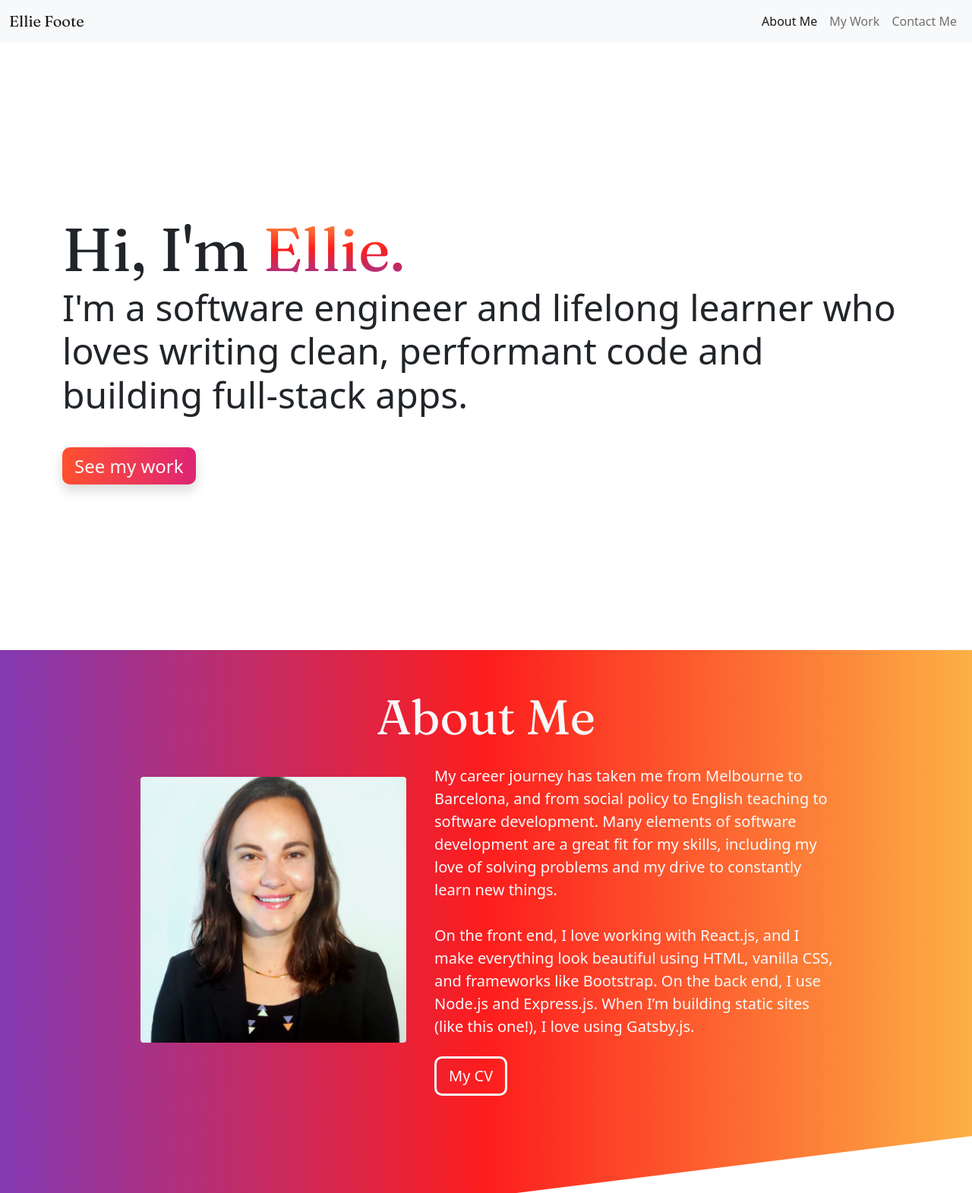
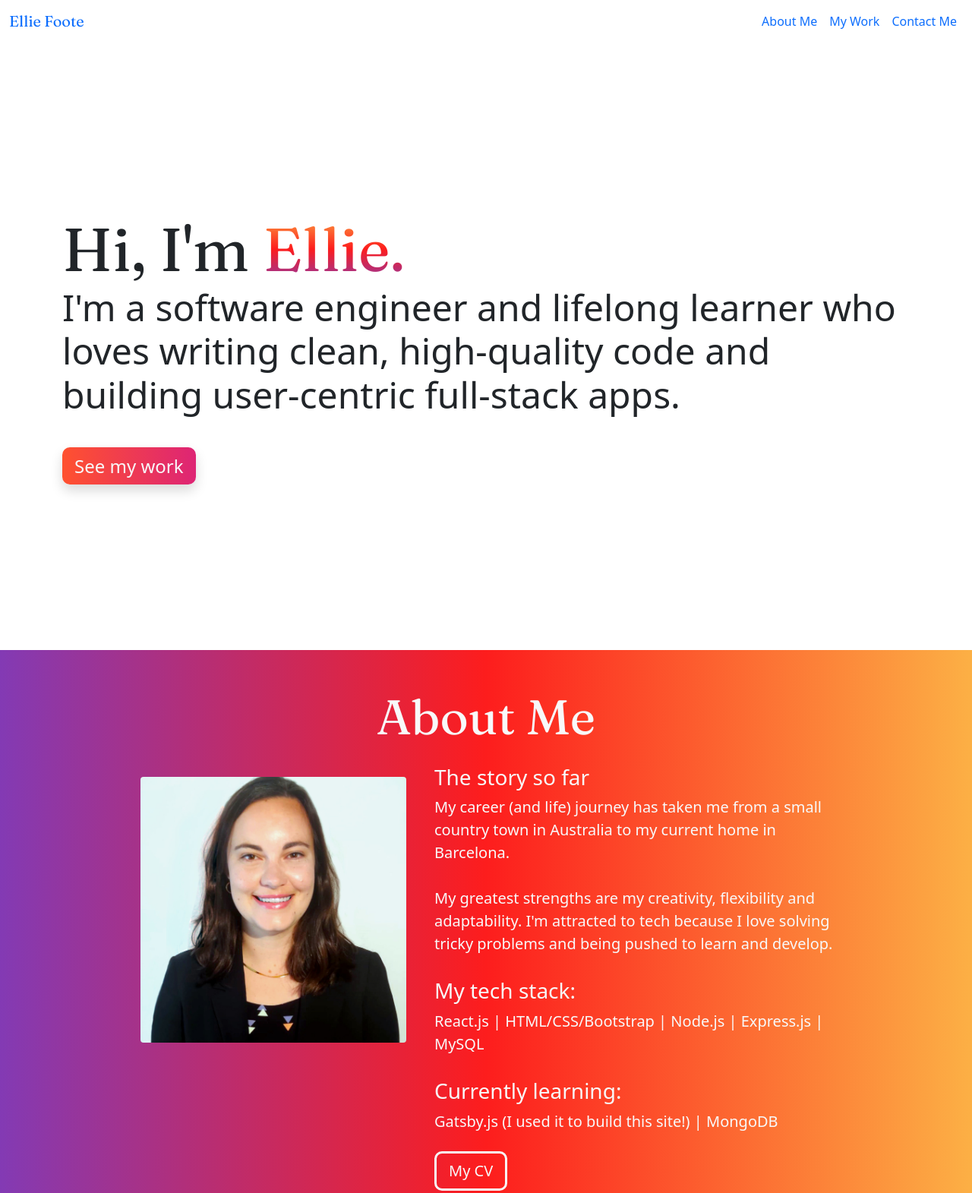
Before and after one commit to elliefoote/portfolio-old, a Gatsby site: page / in a window 1280 px wide. Shown: the top 1571 px of the page at 76% size. Built offline with nearby package versions, Linux system fonts and the light colour scheme; Gatsby itself is replaced by a stand-in of ours.

Commit message:
about me section updates

```diff
--- a/src/components/AboutMe.js
+++ b/src/components/AboutMe.js
@@ -1,7 +1,7 @@
 import * as React from "react"
 import { StaticImage } from "gatsby-plugin-image";
 import EllieWork from '../images/Ellie_Work1.jpg';
-
+import EllieFooteCV from '../images/EllieFooteCV.pdf';
 
 const AboutMe = () => {
   return (
@@ -24,11 +24,15 @@ const AboutMe = () => {
 
         </div>
 
-        <div className="col-md-7 fs-5 d-flex flex-column justify-content-center align-items-center pe-3">
-        My career journey has taken me from Melbourne to Barcelona, and from social policy to English teaching to software development. Many elements of software development are a great fit for my skills, including my love of solving problems and my drive to constantly learn new things.
-        <br /><br />
-        On the front end, I love working with React.js, and I make everything look beautiful using HTML, vanilla CSS, and frameworks like Bootstrap. On the back end, I use Node.js and Express.js. When I’m building static sites (like this one!), I love using Gatsby.js.
-        <div className="d-flex justify-content-start mt-4 w-100"><a href="mailto:eleanorjfoote@gmail.com" className="contact-btn text-light fs-5 py-2 px-3">My CV</a></div>
+        <div className="about-me-text col-md-7 fs-5 d-flex flex-column pe-3">
+        <h3>The story so far</h3>
+        My career (and life) journey has taken me from a small country town in Australia to my current home in Barcelona.
+        <br /><br/>
+        My greatest strengths are my creativity, flexibility and adaptability. I'm attracted to tech because I love solving tricky problems and being pushed to learn and develop.
+        <br /><br/>
+        <h3>My tech stack:</h3> React.js | HTML/CSS/Bootstrap | Node.js | Express.js | MySQL <br /><br/>
+        <h3>Currently learning:</h3> Gatsby.js (I used it to build this site!) | MongoDB
+        <div className="d-flex justify-content-start mt-4 w-100"><a href={EllieFooteCV} className="contact-btn text-light fs-5 py-2 px-3">My CV</a></div>
         </div>
 
 
--- a/src/components/Hero.js
+++ b/src/components/Hero.js
@@ -4,7 +4,7 @@ const Hero = () => {
   return (
     <div id="hero" className="container d-flex flex-column justify-content-center">
         <div><span className="display-1 hero-header">Hi, I'm </span><span className="display-1 hero-name">Ellie.</span></div>
-        <div id="hero-body" className="display-5">I'm a software engineer and lifelong learner who loves writing clean, performant code and building full-stack apps.</div>
+        <div id="hero-body" className="display-5">I'm a software engineer and lifelong learner who loves writing clean, high-quality code and building user-centric full-stack apps.</div>
         <div className="mt-5"><a href="#my-work" className="cta fs-4 py-2 px-3 text-light shadow">See my work</a></div>
     </div>
   )
--- a/src/components/Navbar.js
+++ b/src/components/Navbar.js
@@ -3,7 +3,7 @@ import * as React from "react"
 
 const Navbar = () => {
   return (
-    <nav class="navbar navbar-expand-lg navbar-light bg-light">
+    <nav class="navbar navbar-expand-lg">
         <div class="container-fluid">
             <a class="navbar-brand" href="#top">Ellie Foote</a>
             <button class="navbar-toggler" type="button" data-bs-toggle="collapse" data-bs-target="#navbarToggler" aria-controls="navbarToggler" aria-expanded="false" aria-label="Toggle navigation">
@@ -12,13 +12,13 @@ const Navbar = () => {
             <div class="collapse navbar-collapse justify-content-end" id="navbarToggler">
                 <div class="navbar-nav">
                     <div class="nav-item">
-                    <a class="nav-link active" aria-current="page" href="#about-me">About Me</a>
+                    <a class="my-nav nav-link active" aria-current="page" href="#about-me">About Me</a>
                     </div>
                     <div class="nav-item">
-                    <a class="nav-link" href="#my-work">My Work</a>
+                    <a class="my-nav nav-link" href="#my-work">My Work</a>
                     </div>
                     <div class="nav-item">
-                    <a class="nav-link" href="#contact-me">Contact Me</a>
+                    <a class="my-nav nav-link" href="#contact-me">Contact Me</a>
                     </div>
                 </div>
             </div>
--- a/src/pages/styles.css
+++ b/src/pages/styles.css
@@ -137,3 +137,11 @@ body {
    background-position: right center; /* change the direction of the change here */
    text-decoration: none;
  }
+
+ .about-me-text {
+     text-align: left;
+ }
+
+ h3 {
+     text-align: left;
+ }
```
Also changed, not shown: 4 other files.
